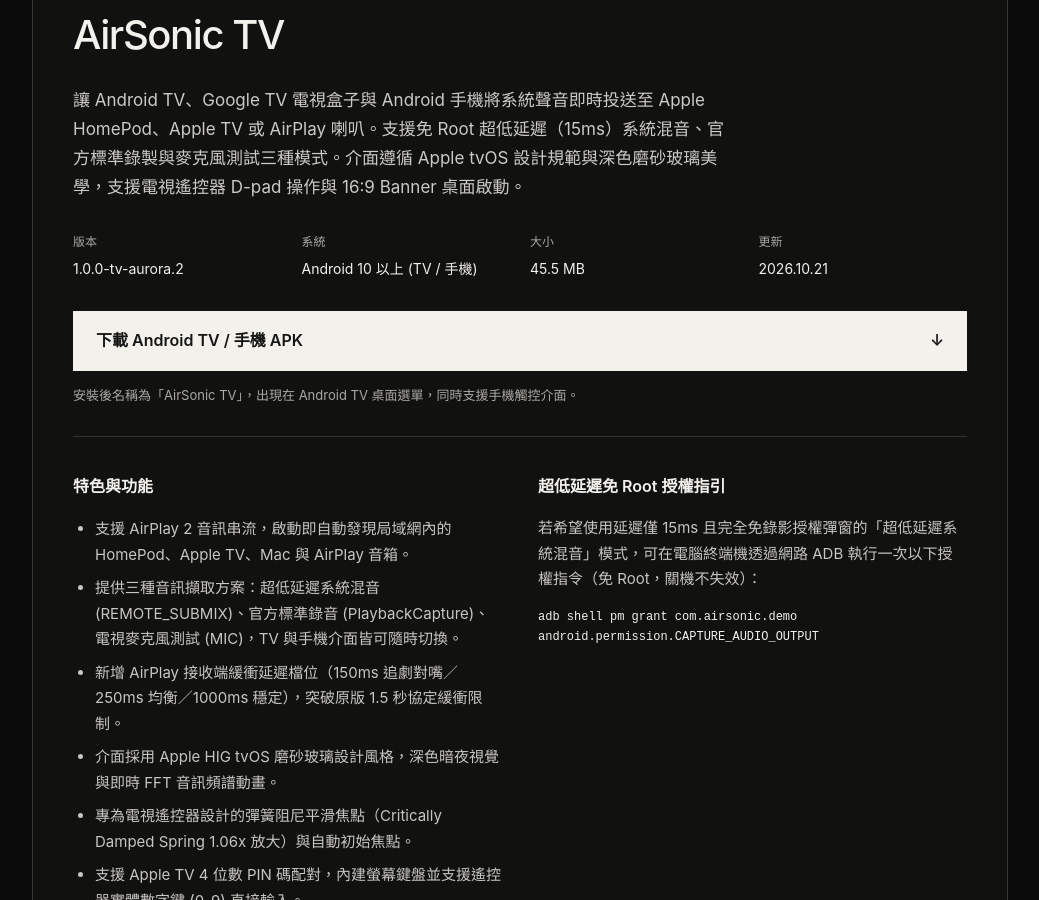
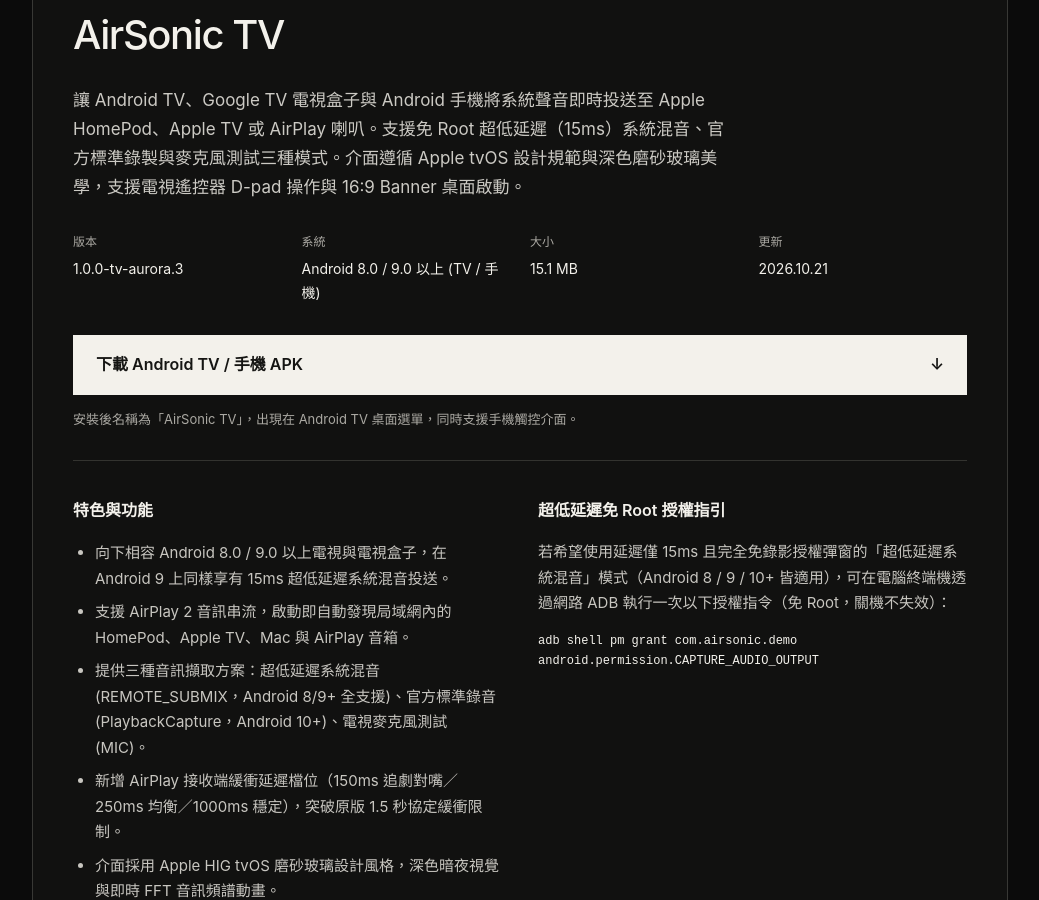
Before and after one commit to lancer1234/lancer1234.github.io, a Jekyll site: the page app/index.html, which Jekyll copies as it is, in a window 1280 px wide and 900 px high, scrolled down 490 px. Shown: the whole window, without its empty margins (120-1159 px from the left). Built offline with Jekyll 4.4.1, drawn with Linux system fonts in a browser that asks for light colours.

Commit message:
Update AirSonic TV APK (1.0.0-tv-aurora.3): support Android 8.0/9.0+ with ultra-low latency REMOTE_SUBMIX and shrink APK to 15.1 MB

```diff
--- a/app/index.html
+++ b/app/index.html
@@ -15,12 +15,12 @@
 <div class="release-top"><span class="eyebrow">NEW / ANDROID TV & PHONE</span><span class="badge">AirPlay 2 發送端 · 繁體中文</span></div>
 <h2 id="airsonic-title">AirSonic TV</h2>
 <p class="description">讓 Android TV、Google TV 電視盒子與 Android 手機將系統聲音即時投送至 Apple HomePod、Apple TV 或 AirPlay 喇叭。支援免 Root 超低延遲（15ms）系統混音、官方標準錄製與麥克風測試三種模式。介面遵循 Apple tvOS 設計規範與深色磨砂玻璃美學，支援電視遙控器 D-pad 操作與 16:9 Banner 桌面啟動。</p>
-<dl class="metadata"><div><dt>版本</dt><dd>1.0.0-tv-aurora.2</dd></div><div><dt>系統</dt><dd>Android 10 以上 (TV / 手機)</dd></div><div><dt>大小</dt><dd>45.5 MB</dd></div><div><dt>更新</dt><dd>2026.10.21</dd></div></dl>
+<dl class="metadata"><div><dt>版本</dt><dd>1.0.0-tv-aurora.3</dd></div><div><dt>系統</dt><dd>Android 8.0 / 9.0 以上 (TV / 手機)</dd></div><div><dt>大小</dt><dd>15.1 MB</dd></div><div><dt>更新</dt><dd>2026.10.21</dd></div></dl>
 <a class="download" href="/app/downloads/AirSonic-TV-1.0.0-20261020.apk" download>下載 Android TV / 手機 APK <span aria-hidden="true">↓</span></a>
 <p class="caption">安裝後名稱為「AirSonic TV」，出現在 Android TV 桌面選單，同時支援手機觸控介面。</p>
-<div class="notes"><section><h3>特色與功能</h3><ul><li>支援 AirPlay 2 音訊串流，啟動即自動發現局域網內的 HomePod、Apple TV、Mac 與 AirPlay 音箱。</li><li>提供三種音訊擷取方案：超低延遲系統混音 (REMOTE_SUBMIX)、官方標準錄音 (PlaybackCapture)、電視麥克風測試 (MIC)，TV 與手機介面皆可隨時切換。</li><li>新增 AirPlay 接收端緩衝延遲檔位（150ms 追劇對嘴／250ms 均衡／1000ms 穩定），突破原版 1.5 秒協定緩衝限制。</li><li>介面採用 Apple HIG tvOS 磨砂玻璃設計風格，深色暗夜視覺與即時 FFT 音訊頻譜動畫。</li><li>專為電視遙控器設計的彈簧阻尼平滑焦點（Critically Damped Spring 1.06x 放大）與自動初始焦點。</li><li>支援 Apple TV 4 位數 PIN 碼配對，內建螢幕鍵盤並支援遙控器實體數字鍵 (0-9) 直接輸入。</li><li>具備 Android TV LEANBACK_LAUNCHER 桌面圖示與 16:9 專用 Banner。</li></ul></section><section><h3>超低延遲免 Root 授權指引</h3><p>若希望使用延遲僅 15ms 且完全免錄影授權彈窗的「超低延遲系統混音」模式，可在電腦終端機透過網路 ADB 執行一次以下授權指令（免 Root，關機不失效）：</p><code>adb shell pm grant com.airsonic.demo android.permission.CAPTURE_AUDIO_OUTPUT</code></section></div>
+<div class="notes"><section><h3>特色與功能</h3><ul><li>向下相容 Android 8.0 / 9.0 以上電視與電視盒子，在 Android 9 上同樣享有 15ms 超低延遲系統混音投送。</li><li>支援 AirPlay 2 音訊串流，啟動即自動發現局域網內的 HomePod、Apple TV、Mac 與 AirPlay 音箱。</li><li>提供三種音訊擷取方案：超低延遲系統混音 (REMOTE_SUBMIX，Android 8/9+ 全支援)、官方標準錄音 (PlaybackCapture，Android 10+)、電視麥克風測試 (MIC)。</li><li>新增 AirPlay 接收端緩衝延遲檔位（150ms 追劇對嘴／250ms 均衡／1000ms 穩定），突破原版 1.5 秒協定緩衝限制。</li><li>介面採用 Apple HIG tvOS 磨砂玻璃設計風格，深色暗夜視覺與即時 FFT 音訊頻譜動畫。</li><li>專為電視遙控器設計的彈簧阻尼平滑焦點（Critically Damped Spring 1.06x 放大）與自動初始焦點。</li><li>支援 Apple TV 4 位數 PIN 碼配對，內建螢幕鍵盤並支援遙控器實體數字鍵 (0-9) 直接輸入。</li><li>具備 Android TV LEANBACK_LAUNCHER 桌面圖示與 16:9 專用 Banner。</li></ul></section><section><h3>超低延遲免 Root 授權指引</h3><p>若希望使用延遲僅 15ms 且完全免錄影授權彈窗的「超低延遲系統混音」模式（Android 8 / 9 / 10+ 皆適用），可在電腦終端機透過網路 ADB 執行一次以下授權指令（免 Root，關機不失效）：</p><code>adb shell pm grant com.airsonic.demo android.permission.CAPTURE_AUDIO_OUTPUT</code></section></div>
 <section class="install"><h3>如何安裝</h3><ol><li>在 Android TV 或手機開啟此頁面，點擊上方按鈕下載 APK。</li><li>在電視上下載並開啟 APK 檔案，若系統提示請允許安裝來自此來源的應用。</li><li>開啟「AirSonic TV」，在右側選擇你的 HomePod 或 Apple TV，按 OK 鍵直接開始投送！</li></ol></section>
-<details><summary>檔案校驗</summary><p>SHA-256</p><code>c77856f84c89a1b5386d07b373385afb10d9696ce4440b806110e02b440ba93b</code><p><a href="/app/downloads/AirSonic-TV-1.0.0-20261020.apk.sha256" download>下載校驗檔</a></p></details>
+<details><summary>檔案校驗</summary><p>SHA-256</p><code>2d5965e00788995a4e7f7307fdc490af1934e28480c22e6d90ff9e73465642eb</code><p><a href="/app/downloads/AirSonic-TV-1.0.0-20261020.apk.sha256" download>下載校驗檔</a></p></details>
 </article>
 <article class="release" aria-labelledby="carplay-test18-title">
 <div class="release-top"><span class="eyebrow">NEW / CARPLAY</span><span class="badge">test.18 · 音量修正版</span></div>
```
Also changed, not shown: 2 other files.
